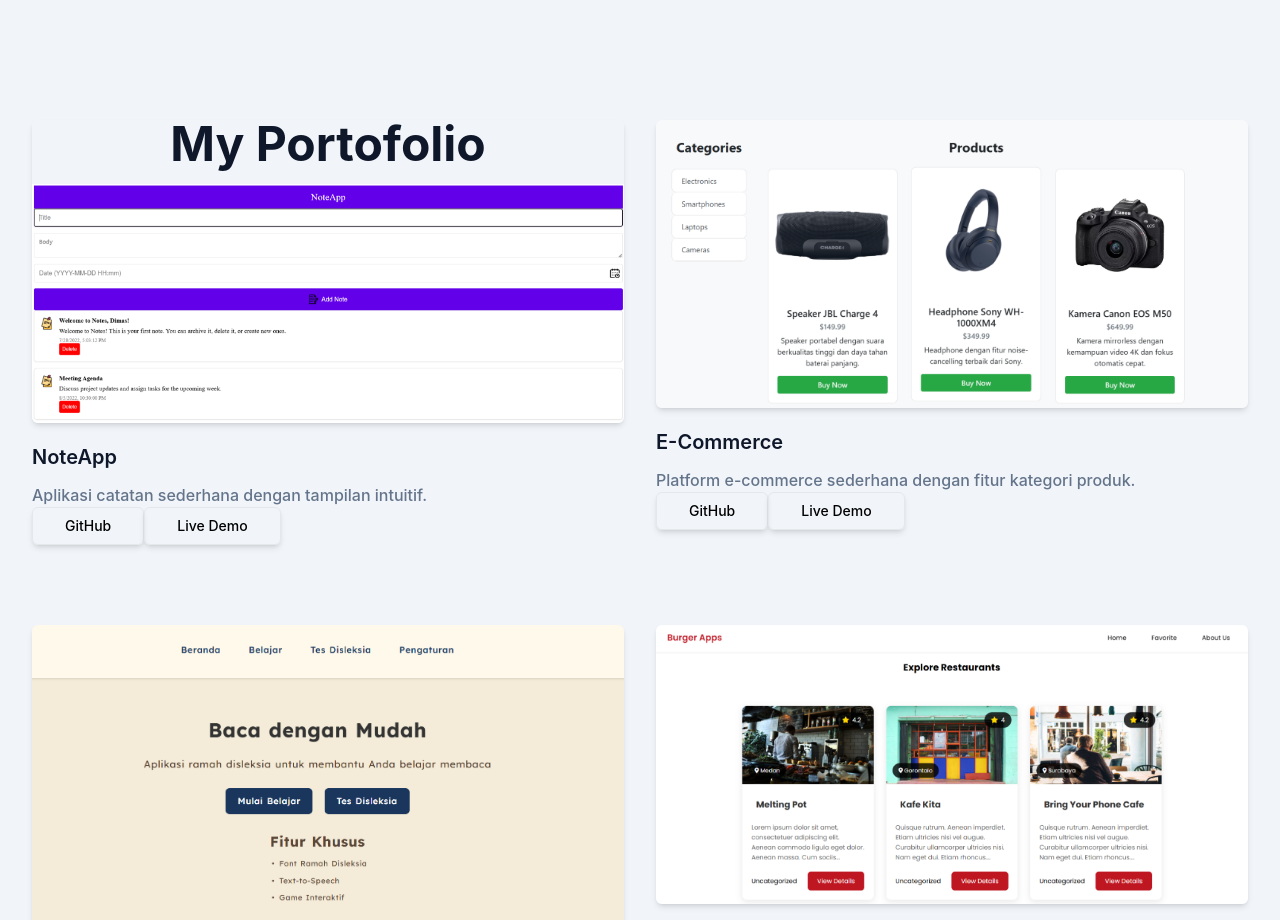
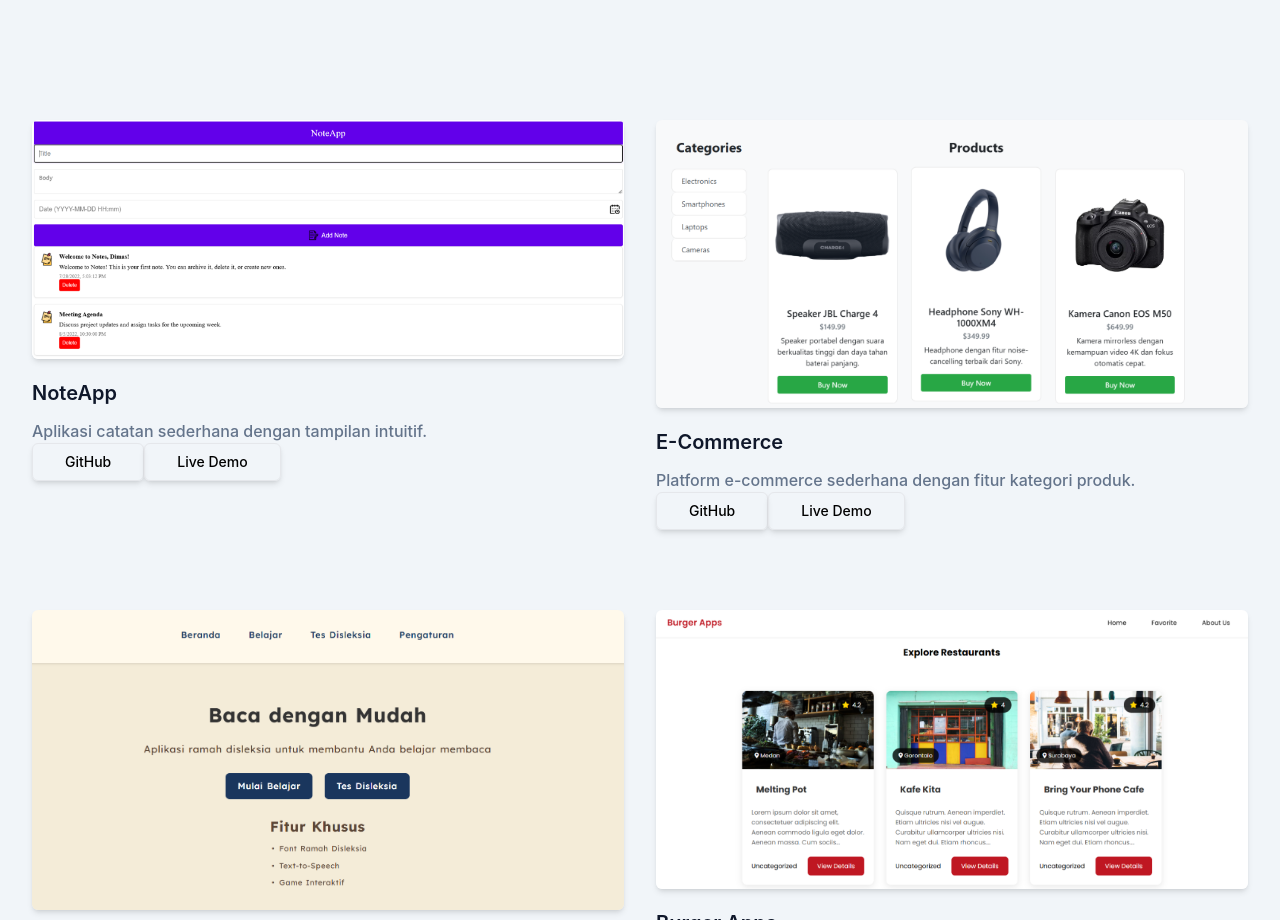
Before and after one commit to RadityaIlhamsyah/Portofolio-by-Tailwind, a website: page index.html in a window 1280 px wide. Shown: the part 1480-2400 px from the top of the page. Drawn offline with Linux system fonts and the light colour scheme.

Commit message:
Update index.html

```diff
--- a/index.html
+++ b/index.html
@@ -182,7 +182,6 @@
     <div class="flex flex-wrap">
       <div class="mb-12 p-4 md:w-1/2">
         <div class="overflow-hidden rounded-md shadow-md">
-          <h2 class="mb-4 text-3xl font-bold text-dark dark:text-white sm:text-4xl lg:text-5xl text-center">My Portofolio</h2>
           <img src="dist/img/portfolio/1.png" alt="Landing Page" class="w-full" />
         </div>
         <h3 class="mt-5 mb-3 text-xl font-semibold text-dark dark:text-white">NoteApp</h3>
```
